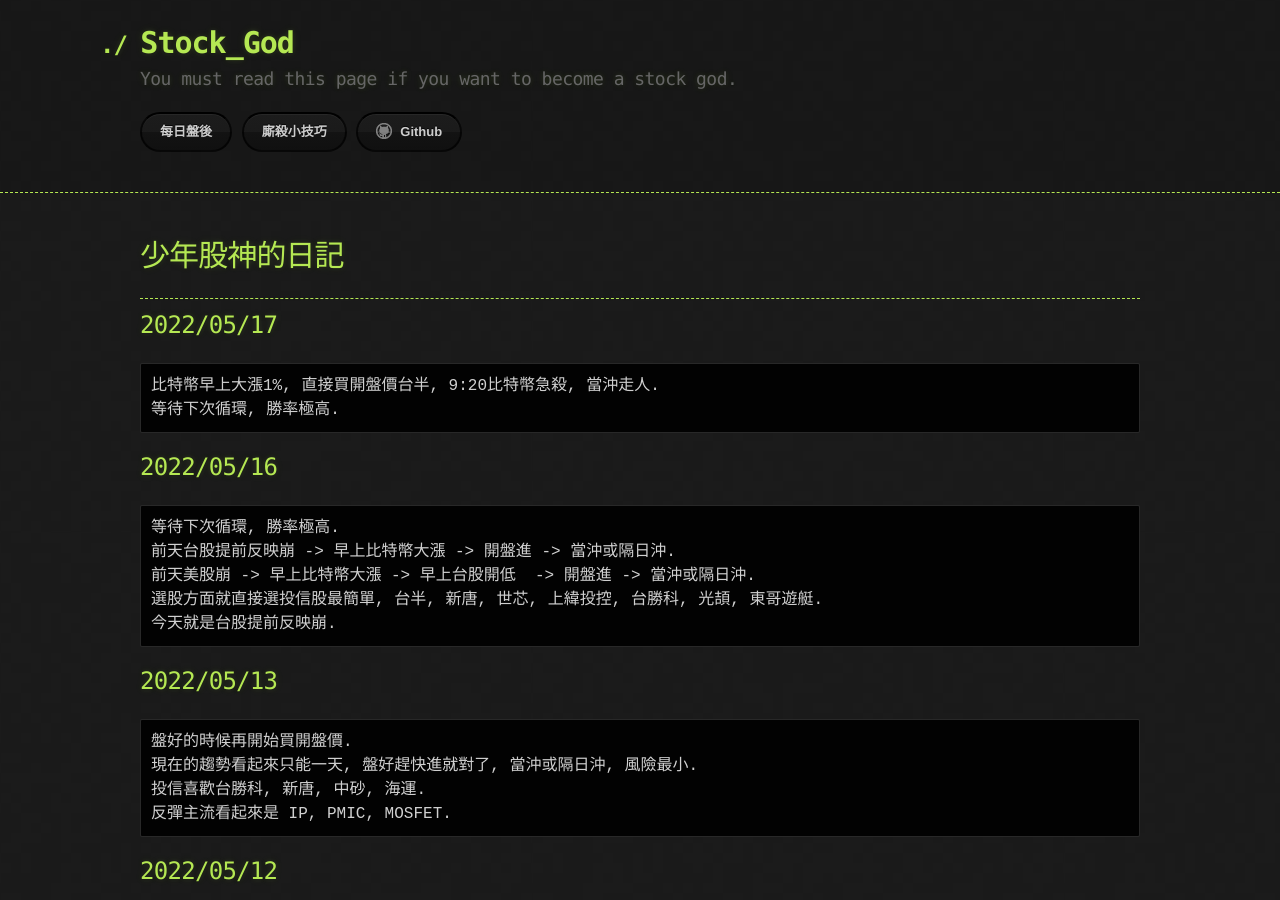
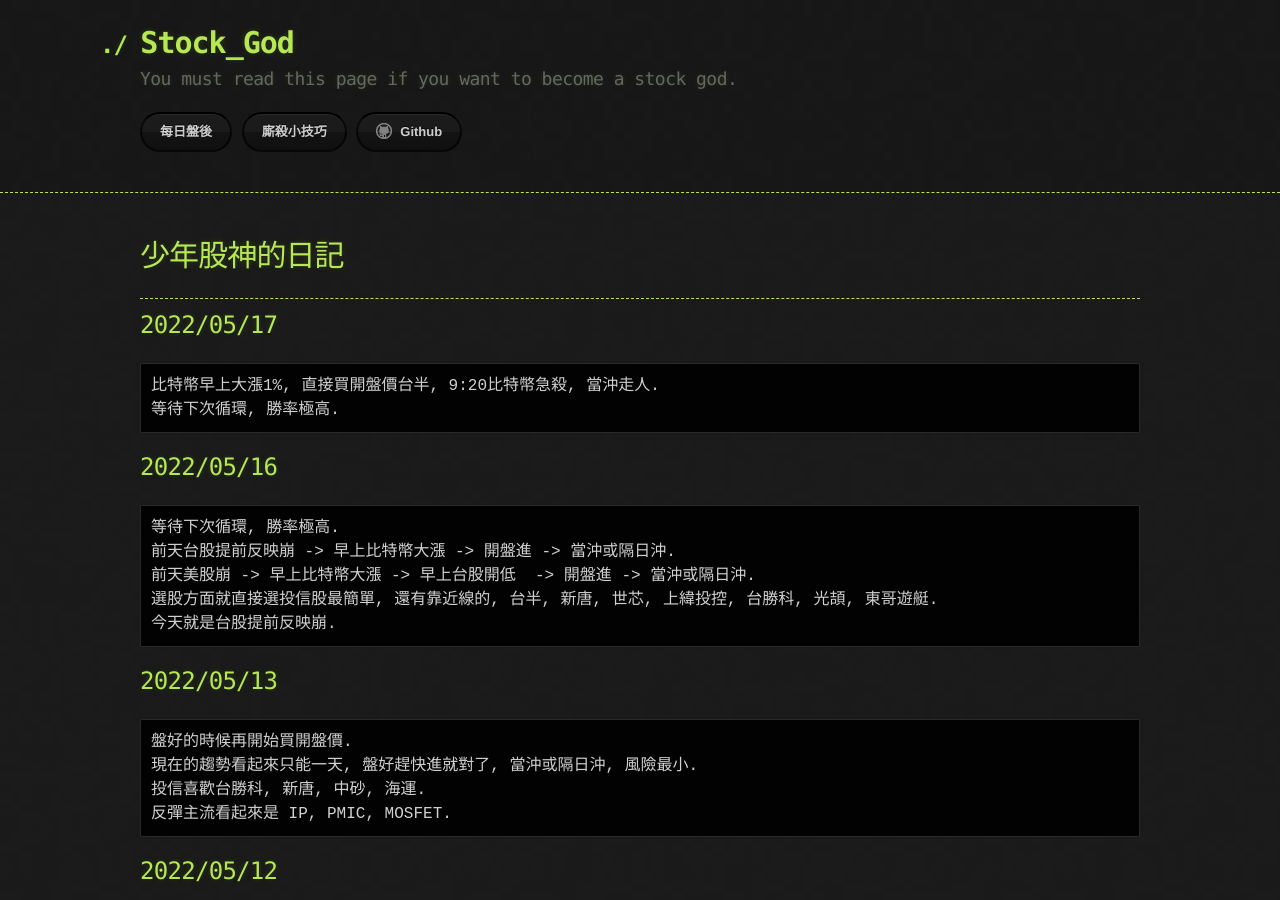
Before and after one commit to lepg5487/Stock_God, a Jekyll site: the page built from index.md, in a window 1280 px wide and 900 px high. Built offline with Jekyll 4.4.1, drawn with Linux system fonts in a browser that asks for light colours; our own code applies the rules of GitHub Pages for plain Markdown files.

Commit message:
Update index.md

````diff
--- a/index.md
+++ b/index.md
@@ -17,7 +17,7 @@ layout: testlayouts
 等待下次循環, 勝率極高.
 前天台股提前反映崩 -> 早上比特幣大漲 -> 開盤進 -> 當沖或隔日沖.
 前天美股崩 -> 早上比特幣大漲 -> 早上台股開低  -> 開盤進 -> 當沖或隔日沖.
-選股方面就直接選投信股最簡單, 台半, 新唐, 世芯, 上緯投控, 台勝科, 光頡, 東哥遊艇.
+選股方面就直接選投信股最簡單, 還有靠近線的, 台半, 新唐, 世芯, 上緯投控, 台勝科, 光頡, 東哥遊艇.
 今天就是台股提前反映崩.
 ```
 
````
